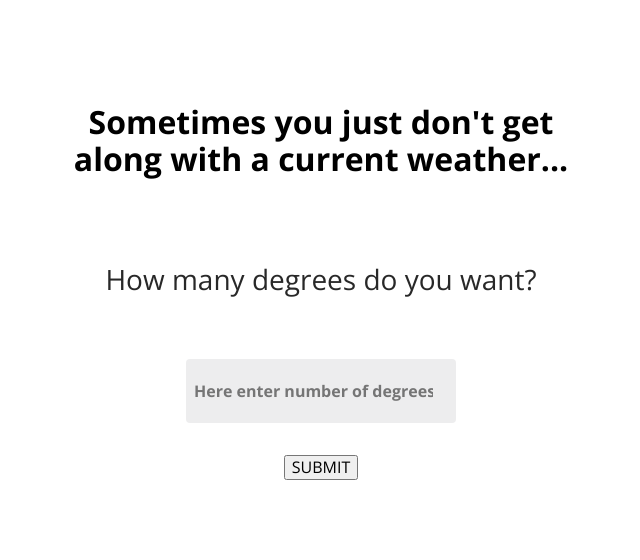
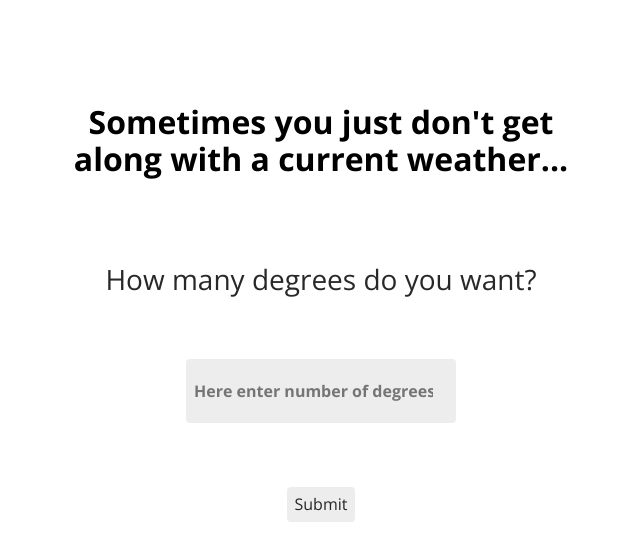
Before and after one commit to kamilachoroszucha/api-playground2, a website built with webpack: page src/content/index.html in a window 1280 px wide. Shown: the whole page, without its empty margins (319-959 px from the left). Built offline with nearby package versions, Linux system fonts and the light colour scheme; no server answers; files whose address does not match are found by name.

Commit message:
feat new button styles

```diff
--- a/src/content/index.html
+++ b/src/content/index.html
@@ -28,9 +28,8 @@
     <form class="form">
       <label for="temperature" class="form__label">How many degrees do you want?</label>
       <input placeholder="Here enter number of degrees" id="temperature" name="temperature" class="form__temp form__temp--js" type="number">
-      <input type="submit" value="SUBMIT" class="form__submit form__submit--js">
-     <!-- <textarea id="temperature" name="temperature" class="form__temp form__temp--js"
-        placeholder="Here enter number of degrees"></textarea></form>-->
+      <input type="submit" value="Submit" class="form__submit form__submit--js">
+    </form>
     <div class=" answer answer--js"></div>
   </main>
   <script src="js/main.js"></script>
--- a/src/scss/main.scss
+++ b/src/scss/main.scss
@@ -53,4 +53,13 @@ main{
     text-align: center;
     font-weight:bold;
   }
+  &__submit{
+    margin:32px;
+    background:#ededee;
+    border:none;
+    padding: 8px;
+    border-radius: 4px;
+    text-align: center;
+    color:#000000d7;
+  }
 }
```
Also changed, not shown: dist/css/main.css, dist/index.html, 1 other file.
